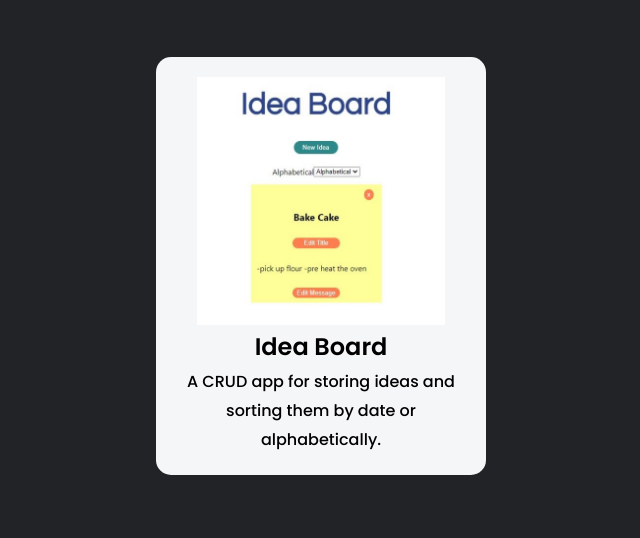
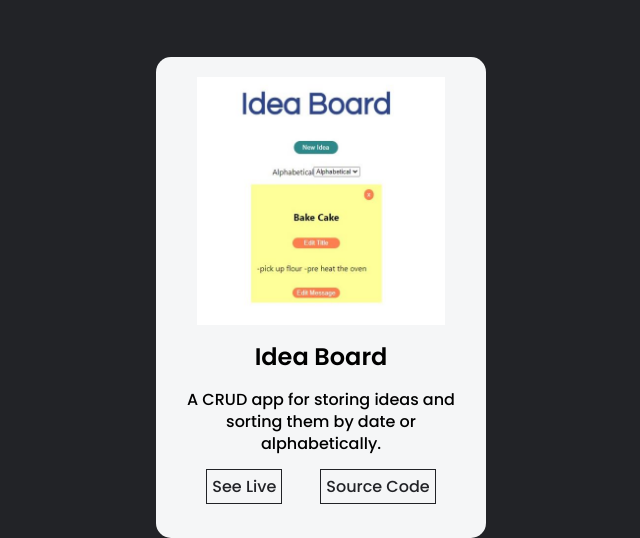
Before and after one commit to codeAdventureNow/coolthreeportfolio, a React (Vite) app: page / in a window 1280 px wide. Shown: the part 848-1386 px from the top of the page, without its empty margins (319-959 px from the left). Before the commit the page ends 1323 px from the top, so only its background shows below. Built offline with nearby package versions, Linux system fonts and the light colour scheme.

Commit message:
card now has source code and live buttons

```diff
--- a/src/App.css
+++ b/src/App.css
@@ -200,6 +200,7 @@ header {
   flex-direction: column;
   align-items: center;
   max-width: 330px;
+  line-height: 1.4;
 }
 .project-card img {
   width: 80%;
@@ -208,6 +209,28 @@ header {
 .card-text {
   color: black;
   text-align: center;
+}
+
+.card-text h2 {
+  margin: 15px 0;
+}
+
+.card-buttons {
+  margin: 20px 0;
+}
+.cta-btn {
+  color: var(--bg-color);
+  font-size: 1rem;
+  font-weight: 500;
+  padding: 5px 5px;
+  margin: 30px 20px;
+  outline: 1px solid var(--bg-color);
+  transition: all 0.5s ease;
+}
+
+.cta-btn:hover {
+  color: var(--main-color);
+  background: var(--bg-color);
 }
 /* tablets */
 @media (max-width: 1280px) {
--- a/src/components/Projects.tsx
+++ b/src/components/Projects.tsx
@@ -1,12 +1,30 @@
 import IdeaBoard from '../assets/IdeaBoard.jpg';
 
-function ProjectCard({ img, title, description }) {
+function ProjectCard({ img, title, description, hrefApp, hrefSource }) {
   return (
     <div className='project-card'>
       <img src={img} alt={title} />
       <div className='card-text'>
         <h2>{title}</h2>
         <p>{description}</p>
+        <div className='card-buttons'>
+          <a
+            rel='noreferrer'
+            className='cta-btn'
+            target='_blank'
+            href={hrefApp}
+          >
+            See Live
+          </a>
+          <a
+            rel='noreferrer'
+            target='_blank'
+            className='cta-btn'
+            href={hrefSource}
+          >
+            Source Code
+          </a>
+        </div>
       </div>
 
       <div className='project-text'></div>
@@ -26,6 +44,8 @@ export default function Projects() {
             description={
               'A CRUD app for storing ideas and sorting them by date or alphabetically.'
             }
+            hrefApp={'https://idea-board-2-0.vercel.app/'}
+            hrefSource={'https://github.com/codeAdventureNow/Idea-Board-2.0'}
           />
         </div>
       </div>
```
